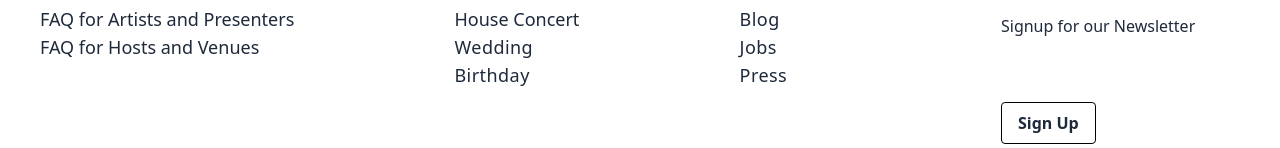
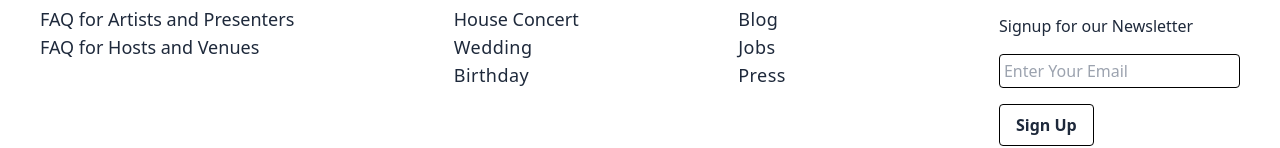
Before and after one commit to CooleyWC/event_app, a React (Vite) app in the folder client/: page /login in a window 1280 px wide. Shown: the part 1991-2139 px from the top of the page. Built offline with nearby package versions, Linux system fonts and the light colour scheme; no server answers.

Commit message:
fix: newsletter signup label now connects to the corresponding input

```diff
--- a/client/src/Layout.jsx
+++ b/client/src/Layout.jsx
@@ -102,8 +102,8 @@ function Layout({user}) {
                         </a>
                     </div>
                     <div>
-                        <label >Signup for our Newsletter</label>
-                        <input className='block text-black my-4 p-1 rounded-sm'/>
+                        <label htmlFor="newsletterAdd">Signup for our Newsletter</label>
+                        <input id="newsletterAdd" placeholder='Enter Your Email' className='block text-black my-4 p-1 border border-black rounded'/>
                         <button type='submit' onClick={handleNewsletterAdd} className='bg-transparent dark:text-white font-bold py-2 px-4 mr-2 border-solid rounded border-black dark:border-ivory border hover:bg-la-blue hover:text-white transition ease-in-out'>Sign Up</button>
                     </div>
 
```
